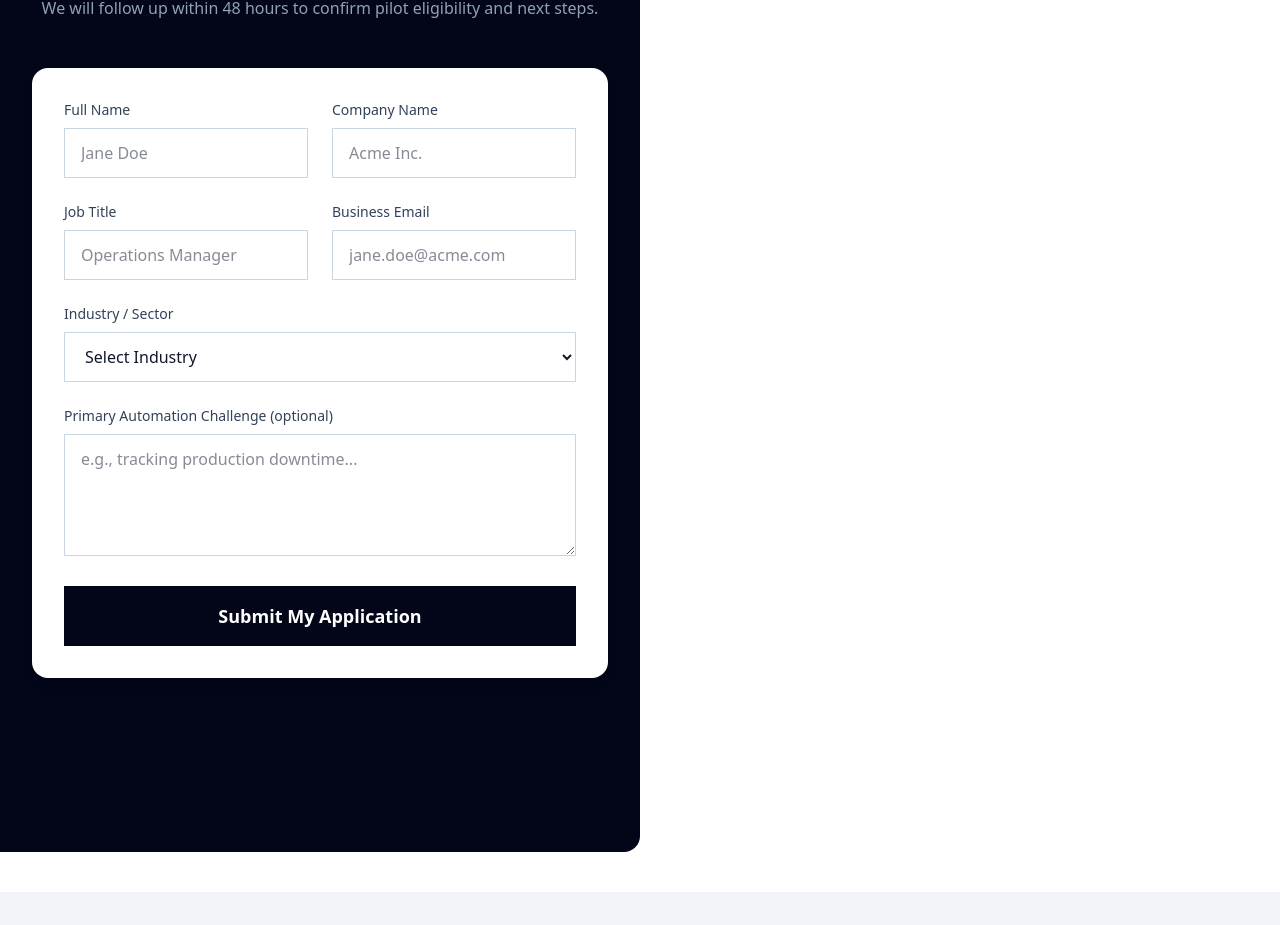
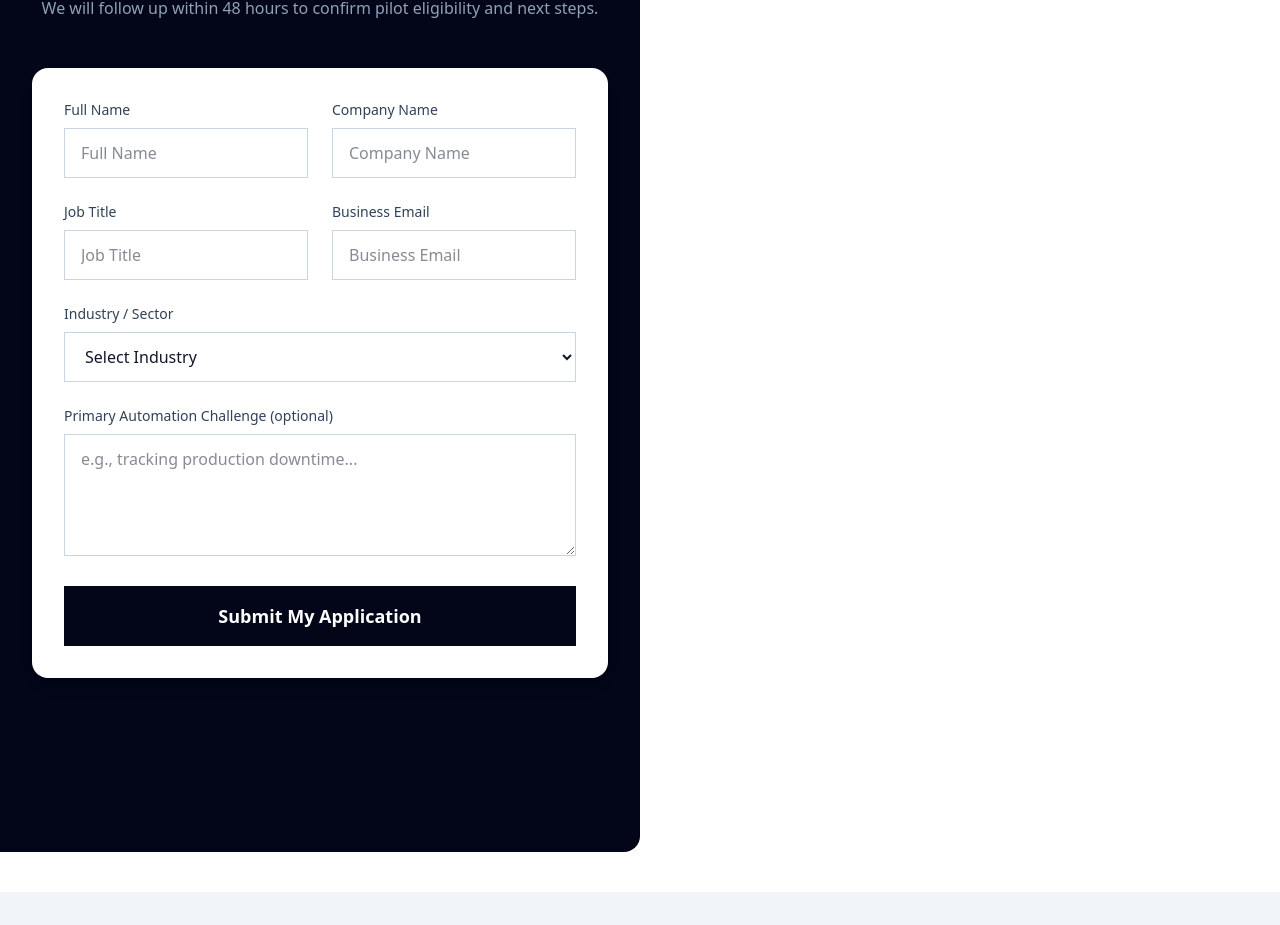
Before and after one commit to mouus/artisan-git, a Next.js app: page / in a window 1280 px wide. Shown: the part 2838-3763 px from the top of the page. Built offline with nearby package versions, Linux system fonts and the light colour scheme.

Commit message:
form placeholder update

```diff
--- a/app/page.jsx
+++ b/app/page.jsx
@@ -277,7 +277,7 @@ export default function Home() {
                     </label>
                     <input
                       type="text"
-                      placeholder="Jane Doe"
+                      placeholder="Full Name"
                       className="w-full px-4 py-3 border border-slate-300 bg-white text-slate-900 rounded-lg focus:ring-2 focus:ring-slate-500"
                     />
                   </div>
@@ -287,7 +287,7 @@ export default function Home() {
                     </label>
                     <input
                       type="text"
-                      placeholder="Acme Inc."
+                      placeholder="Company Name"
                       className="w-full px-4 py-3 border border-slate-300 bg-white text-slate-900 rounded-lg focus:ring-2 focus:ring-slate-500"
                     />
                   </div>
@@ -299,7 +299,7 @@ export default function Home() {
                     </label>
                     <input
                       type="text"
-                      placeholder="Operations Manager"
+                      placeholder="Job Title"
                       className="w-full px-4 py-3 border border-slate-300 bg-white text-slate-900 rounded-lg focus:ring-2 focus:ring-slate-500"
                     />
                   </div>
@@ -309,7 +309,7 @@ export default function Home() {
                     </label>
                     <input
                       type="email"
-                      placeholder="jane.doe@acme.com"
+                      placeholder="Business Email"
                       className="w-full px-4 py-3 border border-slate-300 bg-white text-slate-900 rounded-lg focus:ring-2 focus:ring-slate-500"
                     />
                   </div>
```
